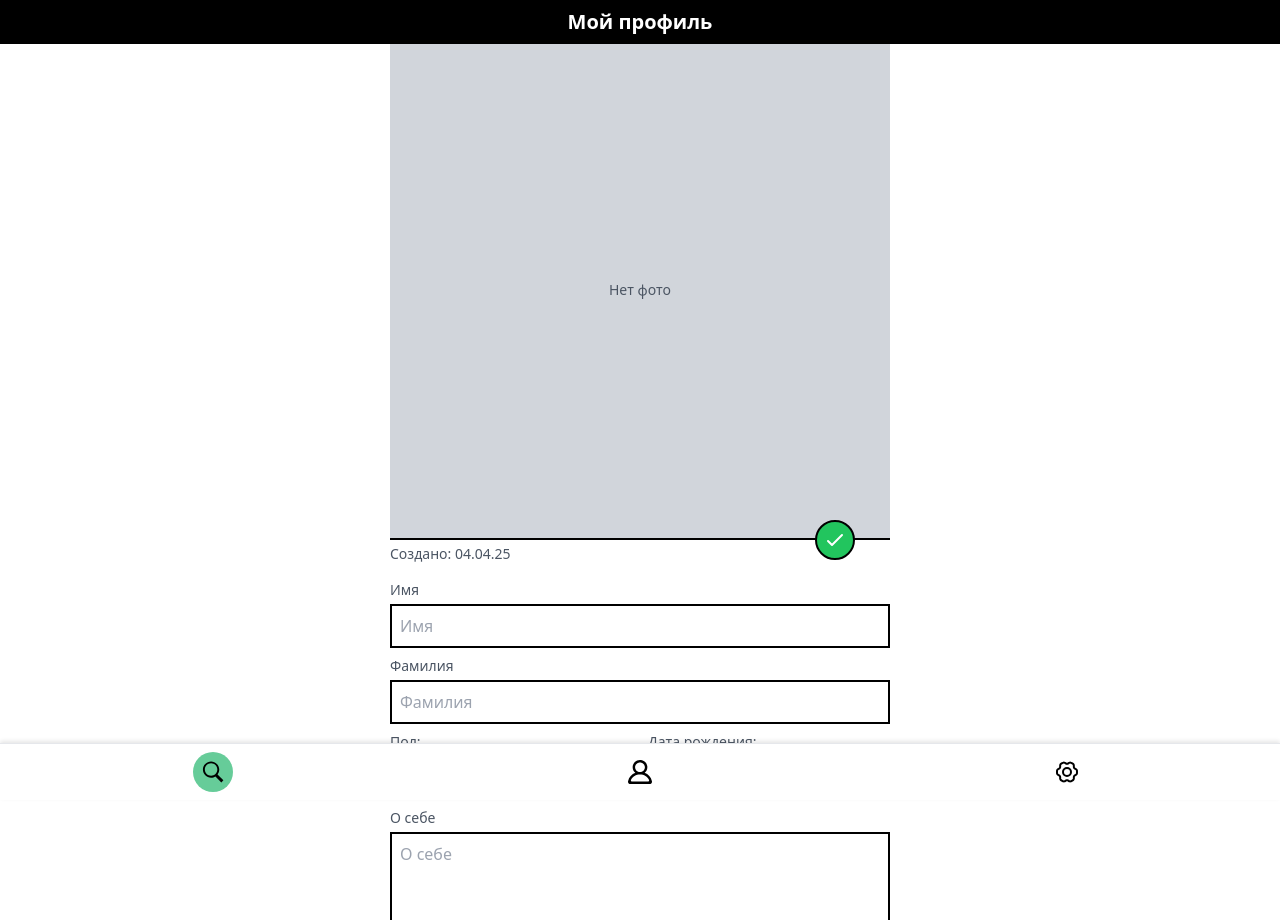
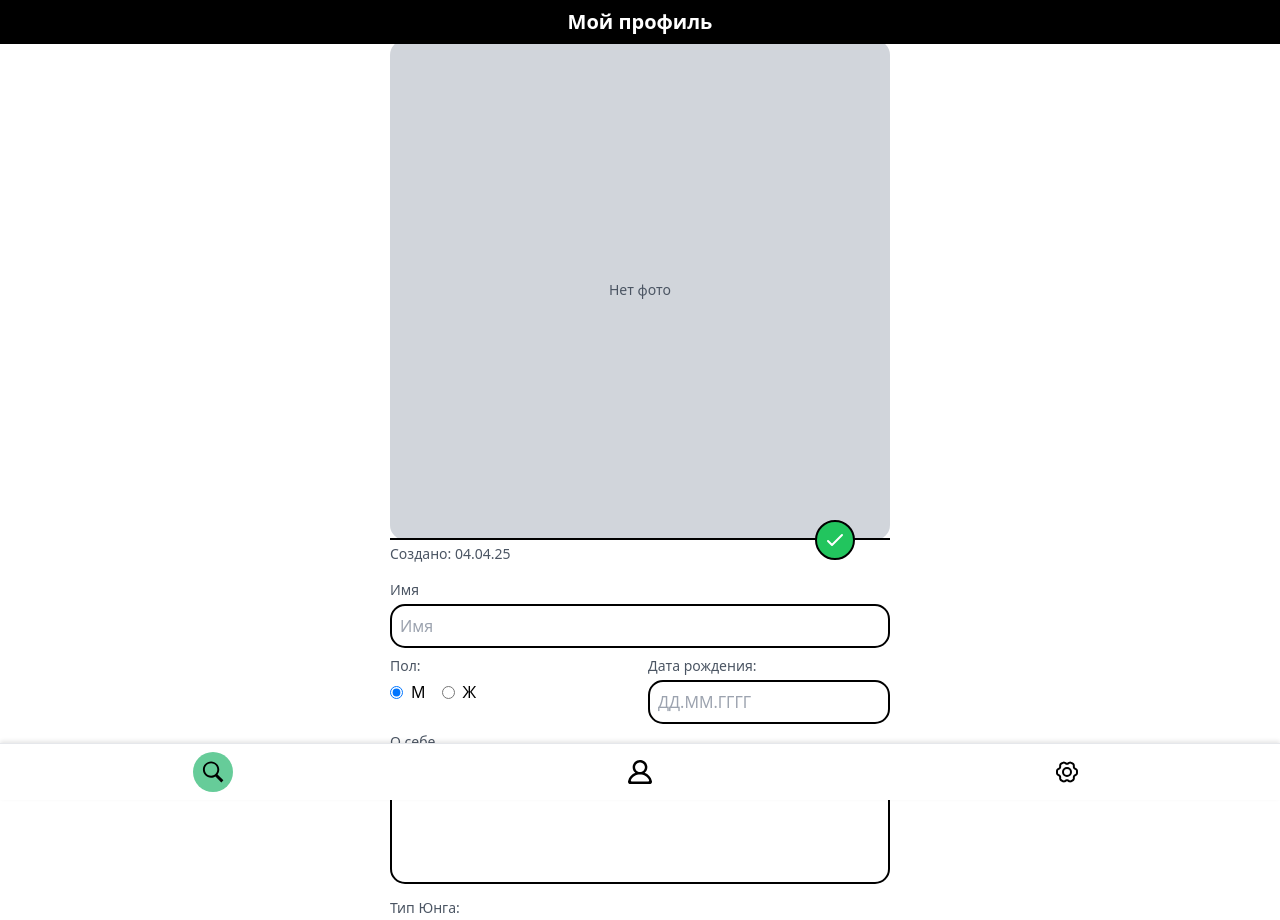
Before and after one commit to scarletname/lorem-ipsum-dating, a React (Create React App) app: page /edit-profile in a window 1280 px wide. Shown: the top 920 px of the page. Built offline with nearby package versions, Linux system fonts and the light colour scheme.

Commit message:
fixed pages

```diff
--- a/src/pages/EditProfilePage.jsx
+++ b/src/pages/EditProfilePage.jsx
@@ -1,4 +1,4 @@
-import { useState } from 'react';
+import { useState, useEffect } from 'react';
 import { useLocation, useNavigate } from 'react-router-dom';
 
 const EditProfilePage = () => {
@@ -6,29 +6,73 @@ const EditProfilePage = () => {
   const location = useLocation();
   const { user } = location.state || {};
 
-  const [formData, setFormData] = useState({
+  // Функция для вычисления возраста на основе даты рождения
+  const calculateAge = (birthDate) => {
+    if (!birthDate || !/^\d{2}\.\d{2}\.\d{4}$/.test(birthDate)) return '';
+    const [day, month, year] = birthDate.split('.').map(Number);
+    const birth = new Date(year, month - 1, day);
+    const today = new Date();
+    let age = today.getFullYear() - birth.getFullYear();
+    const monthDiff = today.getMonth() - birth.getMonth();
+    if (monthDiff < 0 || (monthDiff === 0 && today.getDate() < birth.getDate())) {
+      age--;
+    }
+    return age;
+  };
+
+  const [formData, setFormData] = useState(() => {
+    const savedData = localStorage.getItem('updatedUser');
+    const parsedData = savedData ? JSON.parse(savedData) : {
       name: user?.name || '',
-    surname: user?.surname || '',
       gender: user?.gender || 'М',
       birthDate: user?.birthDate || '',
       description: user?.description || '',
       personality: user?.personality || 'INTP',
       createdAt: user?.createdAt || '04.04.25',
-    updatedAt: user?.updatedAt || '04.04.25',
+      age: user?.age || '',
+      photo: user?.photo || null,
+    };
+    return parsedData;
   });
+
+  const [age, setAge] = useState(() => calculateAge(formData.birthDate));
+  const [photoPreview, setPhotoPreview] = useState(formData.photo || null);
+
+  useEffect(() => {
+    setAge(calculateAge(formData.birthDate));
+  }, [formData.birthDate]);
 
   const handleChange = (e) => {
     const { name, value } = e.target;
     setFormData((prev) => ({ ...prev, [name]: value }));
   };
 
+  const handlePhotoChange = (e) => {
+    const file = e.target.files[0];
+    if (file) {
+      const reader = new FileReader();
+      reader.onloadend = () => {
+        setPhotoPreview(reader.result);
+        setFormData((prev) => ({ ...prev, photo: reader.result }));
+      };
+      reader.readAsDataURL(file);
+    }
+  };
+
   const handleSave = (e) => {
     e.stopPropagation();
     e.preventDefault();
-    console.log('Save button clicked');
-    console.log('Saving profile:', formData);
-    localStorage.setItem('updatedUser', JSON.stringify(formData));
-    navigate('/profile', { state: { updatedUser: formData } });
+    const updatedAge = calculateAge(formData.birthDate);
+    const updatedData = {
+      ...formData,
+      age: updatedAge !== '' ? updatedAge : formData.age,
+    };
+    localStorage.setItem('updatedUser', JSON.stringify(updatedData));
+    navigate('/profile', { state: { updatedUser: updatedData } });
+  };
+
+  const handleTestRedirect = () => {
+    window.location.href = 'https://www.16personalities.com/ru/test-lichnosti';
   };
 
   const personalityTypes = [
@@ -52,9 +96,23 @@ const EditProfilePage = () => {
 
       {/* Контейнер для фото и линии */}
       <div className="relative w-full max-w-[500px] mx-auto">
-        {/* Аватар */}
-        <div className="w-full aspect-square bg-gray-300 flex items-center justify-center">
+        {/* Аватар с возможностью загрузки */}
+        <div
+          className="w-full aspect-square bg-gray-300 flex items-center justify-center rounded-[15px] cursor-pointer"
+          onClick={() => document.getElementById('photoInput').click()}
+        >
+          {photoPreview ? (
+            <img src={photoPreview} alt="Profile" className="w-full h-full object-cover rounded-[15px]" />
+          ) : (
             <span className="text-gray-600 text-sm">Нет фото</span>
+          )}
+          <input
+            id="photoInput"
+            type="file"
+            accept="image/*"
+            onChange={handlePhotoChange}
+            className="hidden"
+          />
         </div>
 
         {/* Простая линия */}
@@ -100,25 +158,12 @@ const EditProfilePage = () => {
               name="name"
               value={formData.name}
               onChange={handleChange}
-              className="w-full border-2 border-black rounded-none p-2 text-black"
+              className="w-full border-2 border-black rounded-[15px] p-2 text-black"
               placeholder="Имя"
             />
           </div>
 
-          {/* Фамилия */}
-          <div>
-            <label className="block text-gray-600 text-sm mb-1">Фамилия</label>
-            <input
-              type="text"
-              name="surname"
-              value={formData.surname}
-              onChange={handleChange}
-              className="w-full border-2 border-black rounded-none p-2 text-black"
-              placeholder="Фамилия"
-            />
-          </div>
-
-          {/* Пол и Дата рождения */}
+          {/* Пол и Дата рождения с возрастом */}
           <div className="flex gap-4">
             {/* Пол */}
             <div className="flex-1">
@@ -148,7 +193,7 @@ const EditProfilePage = () => {
                 </label>
               </div>
             </div>
-            {/* Дата рождения */}
+            {/* Дата рождения и возраст */}
             <div className="flex-1">
               <label className="block text-gray-600 text-sm mb-1">Дата рождения:</label>
               <input
@@ -156,9 +201,12 @@ const EditProfilePage = () => {
                 name="birthDate"
                 value={formData.birthDate}
                 onChange={handleChange}
-                className="w-full border-2 border-black rounded-none p-2 text-black"
+                className="w-full border-2 border-black rounded-[15px] p-2 text-black"
                 placeholder="ДД.ММ.ГГГГ"
               />
+              {age !== '' && (
+                <p className="text-gray-600 text-sm mt-1">Возраст: {age} лет</p>
+              )}
             </div>
           </div>
 
@@ -169,7 +217,7 @@ const EditProfilePage = () => {
               name="description"
               value={formData.description}
               onChange={handleChange}
-              className="w-full border-2 border-black rounded-none p-2 text-black h-32 resize-none"
+              className="w-full border-2 border-black rounded-[15px] p-2 text-black h-32 resize-none"
               placeholder="О себе"
             />
           </div>
@@ -182,7 +230,7 @@ const EditProfilePage = () => {
                 name="personality"
                 value={formData.personality}
                 onChange={handleChange}
-                className="w-full border-2 border-black rounded-none p-2 text-black"
+                className="w-full border-2 border-black rounded-[15px] p-2 text-black"
               >
                 {personalityTypes.map((type) => (
                   <option key={type} value={type}>
@@ -191,12 +239,18 @@ const EditProfilePage = () => {
                 ))}
               </select>
             </div>
-            <button className="bg-gray-200 text-gray-600 px-4 py-2 border-2 border-black">
+            <button
+              onClick={handleTestRedirect}
+              className="bg-gray-200 text-gray-600 px-4 py-2 border-2 border-black rounded-[15px]"
+            >
               Тестирование
             </button>
           </div>
         </div>
       </div>
+
+      {/* Нижний отступ (footer placeholder) */}
+      <div className="h-20" />
     </div>
   );
 };
--- a/src/pages/Home.jsx
+++ b/src/pages/Home.jsx
@@ -4,7 +4,7 @@ import { useNavigate } from 'react-router-dom';
 const mockUsers = [
   {
     id: 1,
-    name: 'Имя Фамилия',
+    name: 'Наталья',
     gender: 'Ж',
     age: 18,
     personality: 'INTP',
@@ -52,26 +52,22 @@ const Home = ({ token }) => {
 
   return (
     <div className="min-h-screen bg-white flex flex-col pb-14">
-      {/* Шапка */}
       <header className="fixed top-0 left-0 right-0 bg-black z-10">
         <div className="flex justify-center px-0 py-2">
           <span className="text-white font-bold text-xl">Поиск</span>
         </div>
       </header>
 
-      {/* Отступ сверху под шапку */}
       <div className="mt-14" />
 
-      {/* Карточка свайпа */}
       <div className="w-[90%] sm:w-[80%] md:w-[500px] max-w-[500px] mx-auto mt-4">
-        <div className="rounded-lg bg-white border border-gray-200 relative">
-          {/* Фотография с листанием */}
+        <div className="rounded-lg bg-white border border-gray-200 relative overflow-hidden">
           {images.length > 0 ? (
             <div className="relative w-full pt-[100%]">
               <img
                 src={images[currentImageIndex]}
                 alt={user.name}
-                className="absolute top-0 left-0 w-full h-full object-cover bg-gray-300"
+                className="absolute top-0 left-0 w-full h-full object-cover bg-gray-300 rounded-t-lg"
                 onError={(e) => {
                   e.target.src = '/assets/images/placeholder.jpg';
                 }}
@@ -120,12 +116,11 @@ const Home = ({ token }) => {
               )}
             </div>
           ) : (
-            <div className="w-full pt-[100%] bg-gray-300 flex items-center justify-center">
+            <div className="w-full pt-[100%] bg-gray-300 flex items-center justify-center rounded-t-lg">
               <span className="text-gray-600 text-sm">Нет фотографий</span>
             </div>
           )}
 
-          {/* Контент карточки */}
           <div className="p-4 sm:p-6">
             <h2 className="text-lg sm:text-xl font-bold">
               {user.name}, {user.gender}, {user.age} лет, {user.personality}
@@ -135,7 +130,6 @@ const Home = ({ token }) => {
             </p>
           </div>
 
-          {/* Кнопки лайк/дизлайк */}
           <div className="flex justify-center gap-4 pb-4">
             <button
               onClick={handleDislike}
```
Also changed, not shown: src/pages/ProfilePage.jsx (+29 -7 lines). Lines whose indentation alone changed are shown as unchanged.
